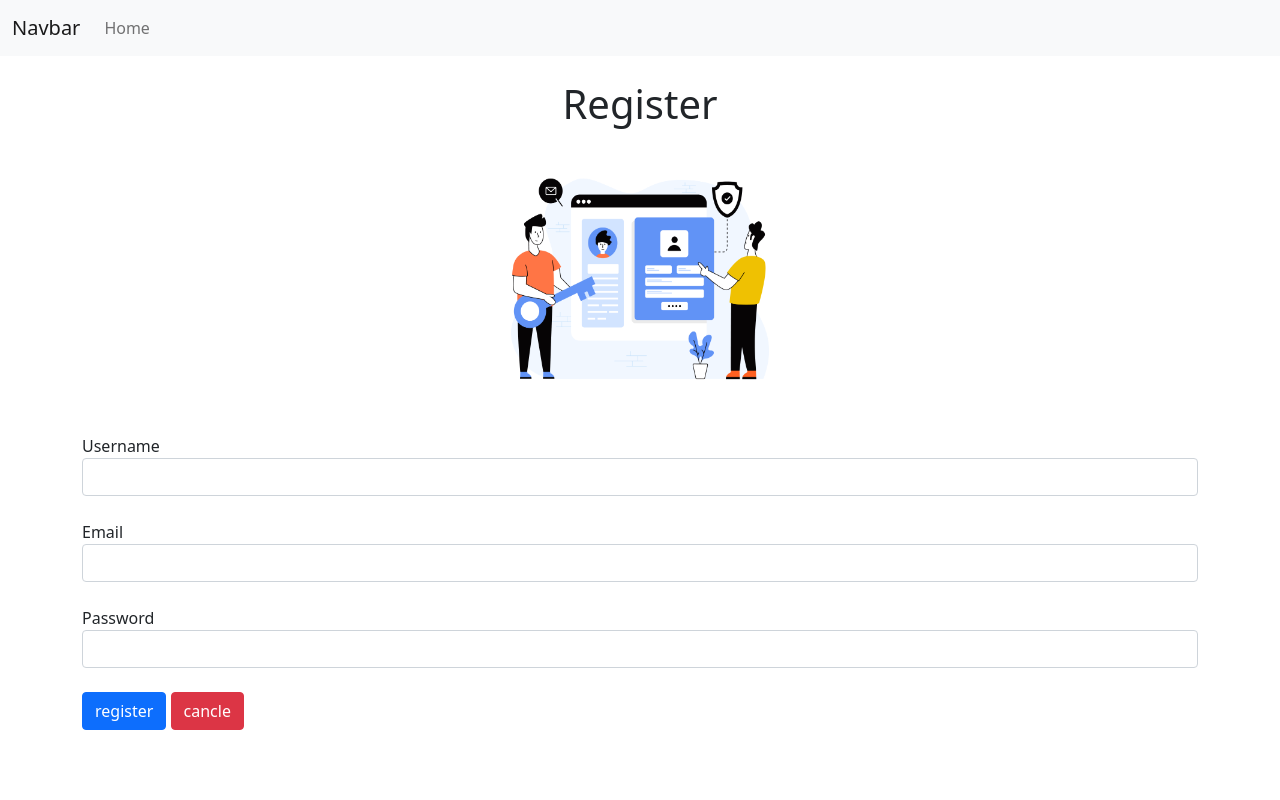
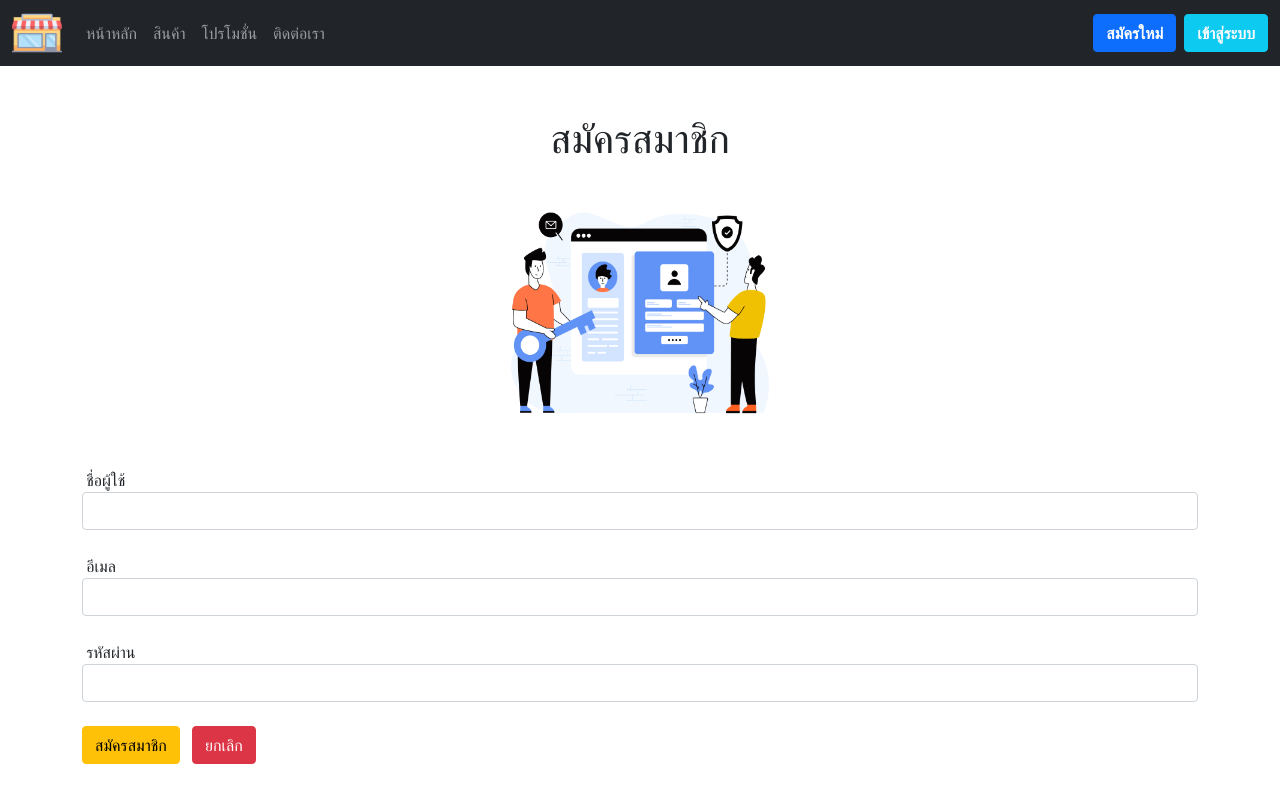
Before and after one commit to MeanBordin/Boostrap5-MySQL, a PHP site: page /register.php in a window 1280 px wide. Run offline with PHP 8.4, Linux system fonts and the light colour scheme; some libraries are stand-ins or nearby versions.

Commit message:
modifind navbar and regis page

```diff
--- a/navbar.php
+++ b/navbar.php
@@ -8,18 +8,33 @@
     <?php @include './style/css.php';?>
 </head>
 <body>
-    <nav class="navbar navbar-expand-lg navbar-light bg-light">
+    <nav class="navbar navbar-expand-lg navbar-dark bg-dark">
         <div class="container-fluid">
-            <a class="navbar-brand" href="#">Navbar</a>
+            <a class="navbar-brand" href="#">
+                <img src="./image/shops.png" width="50" height="40" alt="">
+            </a>
             <button class="navbar-toggler" type="button" data-bs-toggle="collapse" data-bs-target="#navbarSupportedContent" aria-controls="navbarSupportedContent" aria-expanded="false" aria-label="Toggle navigation">
                 <span class="navbar-toggler-icon"></span>
             </button>
             <div class="collapse navbar-collapse" id="navbarSupportedContent">
             <ul class="navbar-nav me-auto mb-2 mb-lg-0">
                 <li class="nav-item">
-                    <a class="nav-link" href="#">Home</a>
+                    <a class="nav-link" href="#">หน้าหลัก</a>
+                </li>
+                <li class="nav-item">
+                    <a class="nav-link" href="#">สินค้า</a>
+                </li>
+                <li class="nav-item">
+                    <a class="nav-link" href="#">โปรโมชั่น</a>
+                </li>
+                <li class="nav-item">
+                    <a class="nav-link" href="#">ติดต่อเรา</a>
                 </li>
             </ul>
+            <form class="d-flex mb-0">
+                <input class="btn btn-primary fw-bold me-2" type="button" value="สมัครใหม่">
+                <input class="btn btn-info text-light fw-bold" type="button" value="เข้าสู่ระบบ">
+            </form>
             </div>
         </div>
     </nav>
--- a/register.php
+++ b/register.php
@@ -11,20 +11,20 @@
 </head>
 <body>
     <?php @include 'navbar.php'; ?>
-    <div class="container mt-4">
+    <div class="container mt-5">
         <form action="" method="post">
-            <h1 class="text-center">Register</h1>
+            <h1 class="text-center">สมัครสมาชิก</h1>
             <div class="text-center">
                 <img class="img-responsive center-block mb-5" src="./image/registration-2.png" width="300" height="250" alt="register">
             </div>
-            Username
+            &nbsp;ชื่อผู้ใช้
             <input class="form-control" type="text" required><br>
-            Email
+            &nbsp;อีเมล
             <input class="form-control" type="email" required><br>
-            Password
+            &nbsp;รหัสผ่าน
             <input class="form-control" type="password" required><br>
-            <input class="btn btn-primary" type="button" value="register">
-            <input class="btn btn-danger" type="button" value="cancle">
+            <input class="btn btn-warning me-2" type="button" value="สมัครสมาชิก">
+            <input class="btn btn-danger" type="button" value="ยกเลิก">
         </form>
     </div>
 </body>
```
Also changed, not shown: image/shops.png (added).
